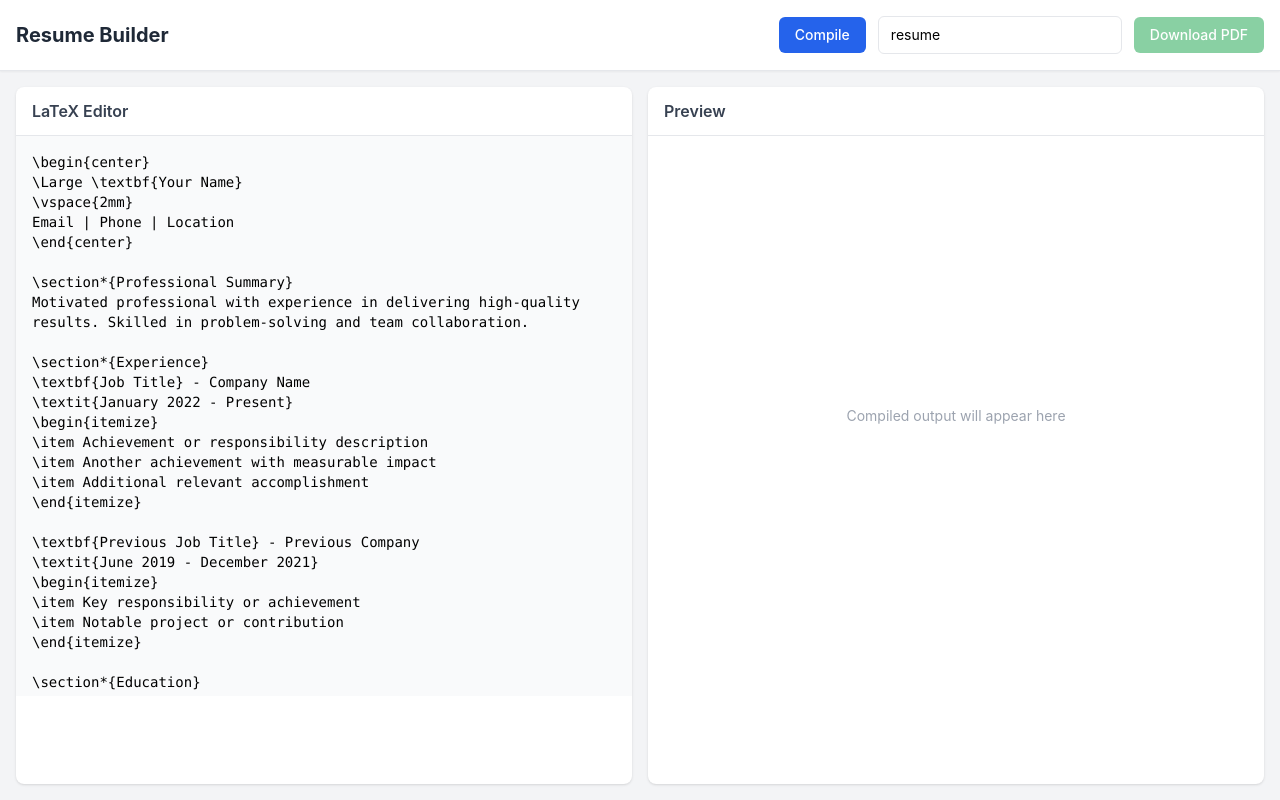
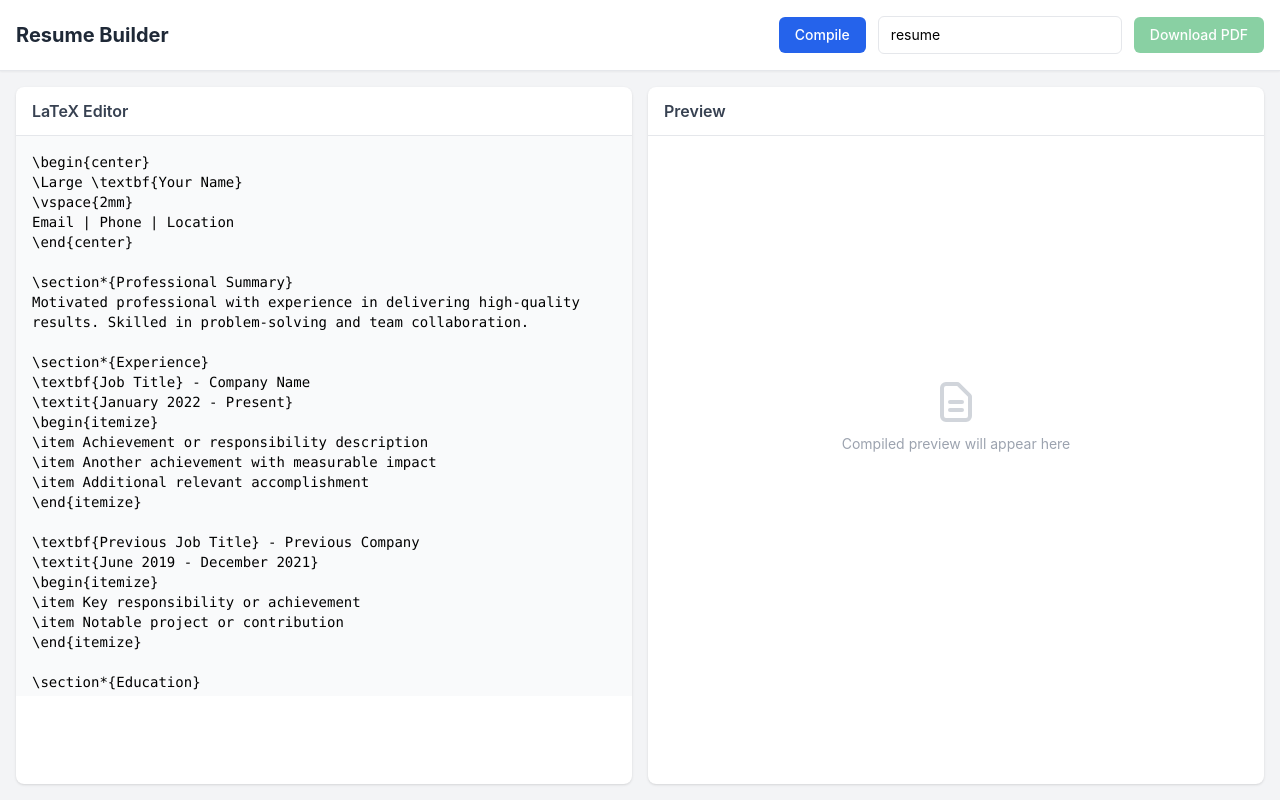
Before and after one commit to siddhik-reddy/Resume-Builder, a Next.js app: page / in a window 1280 px wide. Built offline with nearby package versions, Linux system fonts and the light colour scheme.

Commit message:
Update PdfPreview.tsx

```diff
--- a/components/PdfPreview.tsx
+++ b/components/PdfPreview.tsx
@@ -5,16 +5,28 @@
 export default function PdfPreview({ htmlContent }: PdfPreviewProps) {
   if (!htmlContent) {
     return (
-      <div className="h-[70vh] flex items-center justify-center text-gray-400 text-sm">
-        Compiled output will appear here
+      <div className="h-[70vh] flex items-center justify-center text-gray-400">
+        <div className="text-center">
+          <svg className="mx-auto h-12 w-12 text-gray-300" fill="none" viewBox="0 0 24 24" stroke="currentColor">
+            <path strokeLinecap="round" strokeLinejoin="round" strokeWidth={2} d="M9 12h6m-6 4h6m2 5H7a2 2 0 01-2-2V5a2 2 0 012-2h5.586a1 1 0 01.707.293l5.414 5.414a1 1 0 01.293.707V19a2 2 0 01-2 2z" />
+          </svg>
+          <p className="mt-2 text-sm">Compiled preview will appear here</p>
+        </div>
       </div>
     );
   }
 
   return (
-    <div
-      className="h-[70vh] overflow-auto p-6"
-      dangerouslySetInnerHTML={{ __html: htmlContent }}
-    />
+    <div className="h-[70vh] overflow-auto bg-white p-8">
+      <div
+        className="max-w-3xl mx-auto"
+        style={{
+          fontFamily: "'Times New Roman', serif",
+          color: '#1a1a1a',
+          lineHeight: '1.6'
+        }}
+        dangerouslySetInnerHTML={{ __html: htmlContent }}
+      />
+    </div>
   );
 }
```
